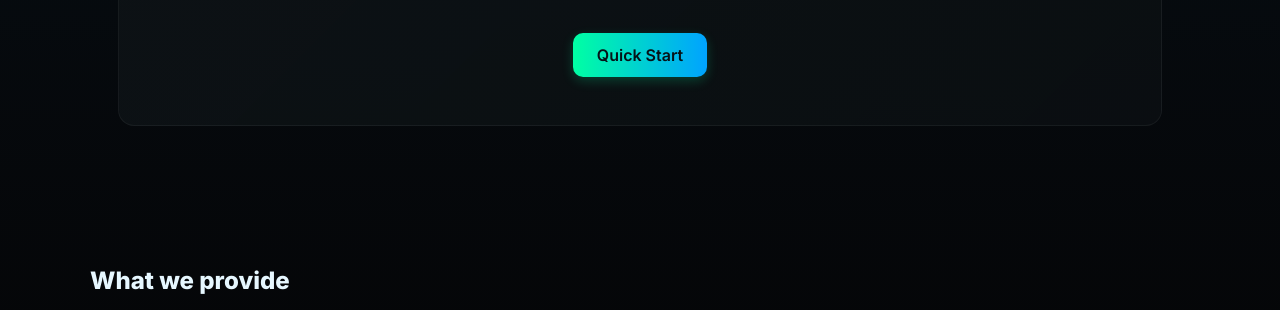
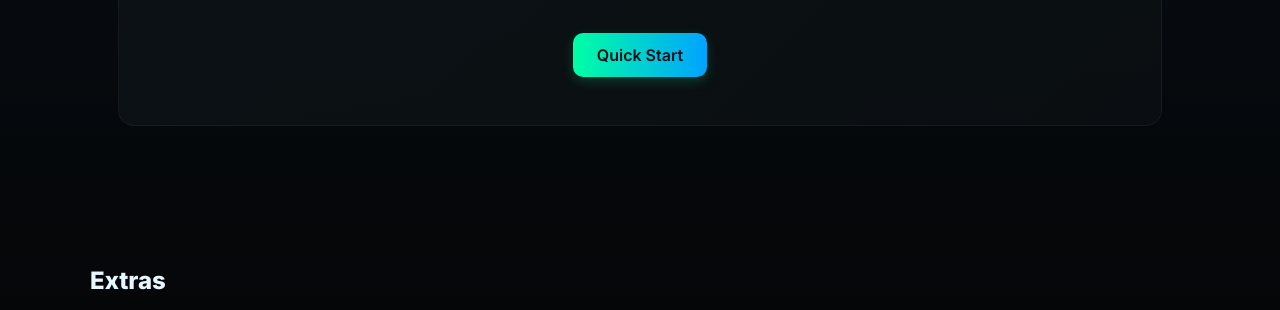
Before and after one commit to mrtrick37/mrtrick, a plain HTML site: page index.html in a window 1280 px wide. Shown: the part 468-778 px from the top of the page. Drawn offline with Linux system fonts and the light colour scheme.

Commit message:
Update homepage content

```diff
--- a/index.html
+++ b/index.html
@@ -62,7 +62,7 @@
       </section>
 
       <section id="features" class="container features">
-        <h2>What we provide</h2>
+        <h2>Extras</h2>
         <div class="grid">
           <article class="card">
             <div class="icon">🛠️</div>
```
